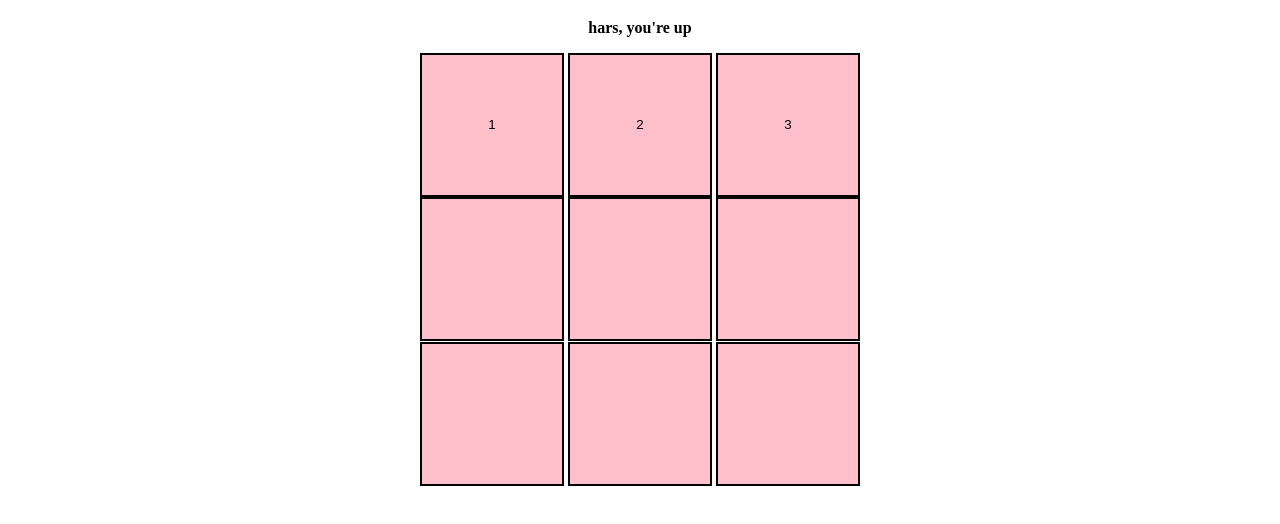
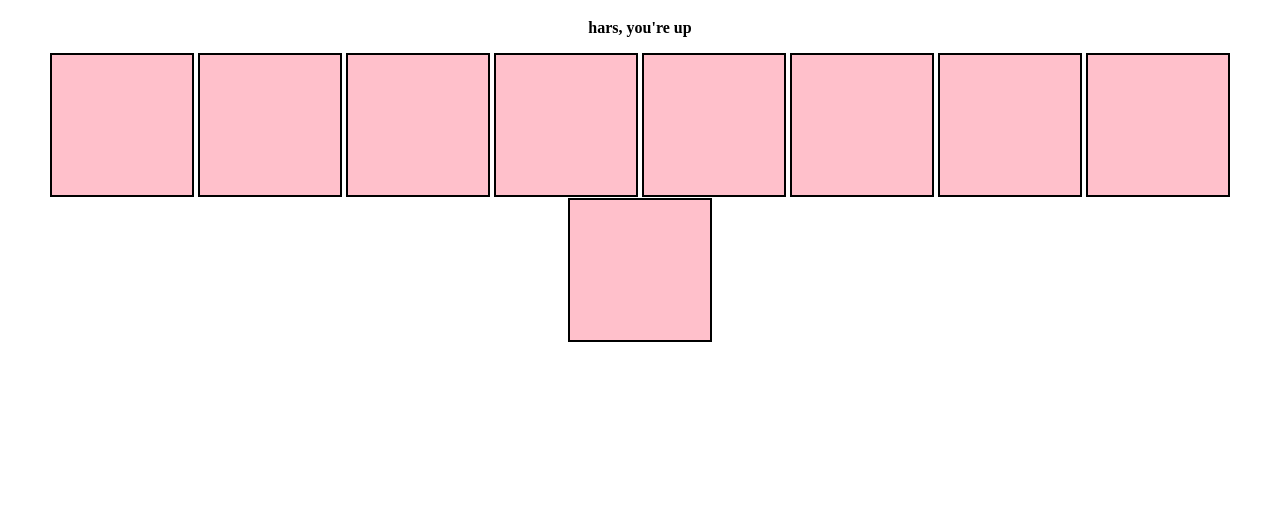
Before and after one commit to acciojob/tictactoe-Lochan-sharma232, a website: page main.html in a window 1280 px wide. Shown: the part 204-728 px from the top of the page. Drawn offline with Linux system fonts and the light colour scheme.

Commit message:
created a submission

```diff
--- a/main.html
+++ b/main.html
@@ -15,12 +15,12 @@
 	<div class="message">
 			<h1>TIC TAC TOE</h1>
 		<p><b>hars, you're up</b></p>
-	  <button class="box">1</button>
-		<button class="box">2</button>
-	    <button class="box">3</button><br>
+	  <button class="box"></button>
+		<button class="box"></button>
+	    <button class="box"></button>
 		<button class="box"></button>
 		<button class="box"></button>
-		<button class="box"></button><br>
+		<button class="box"></button>
 		<button class="box"></button>
 		<button class="box"></button>
 		<button class="box"></button>
--- a/script.js
+++ b/script.js
@@ -1,3 +1,12 @@
+document.getElementById('submit').addEventListener('click'),function(event){
+	event.preventDefault();
+	let Player 1=document.getElementById('Player 1').value;
+		let Player 2=document.getElementById('Player 2').value;
+}
+
+
+
+
 function tictok(){
 }
 
```
